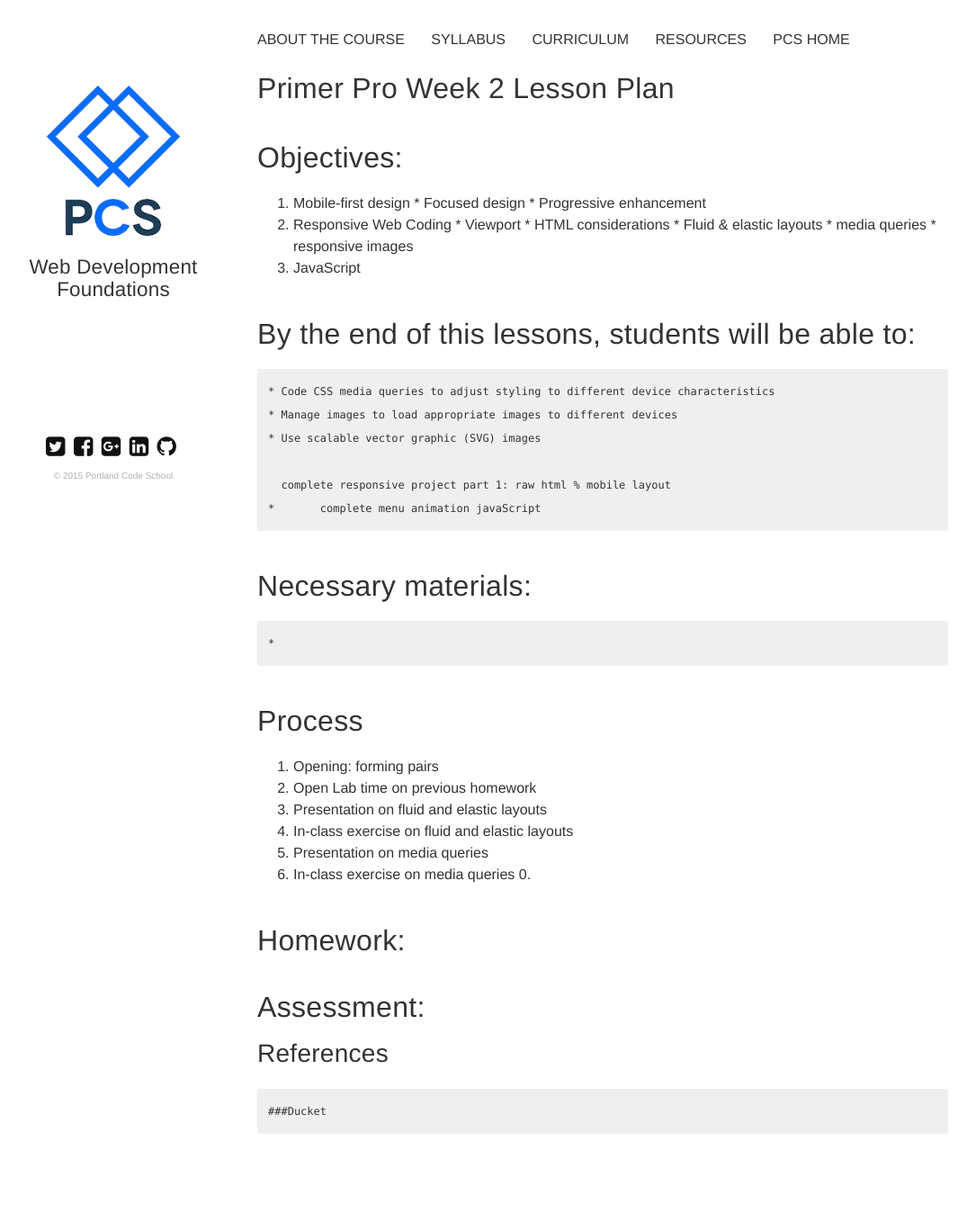
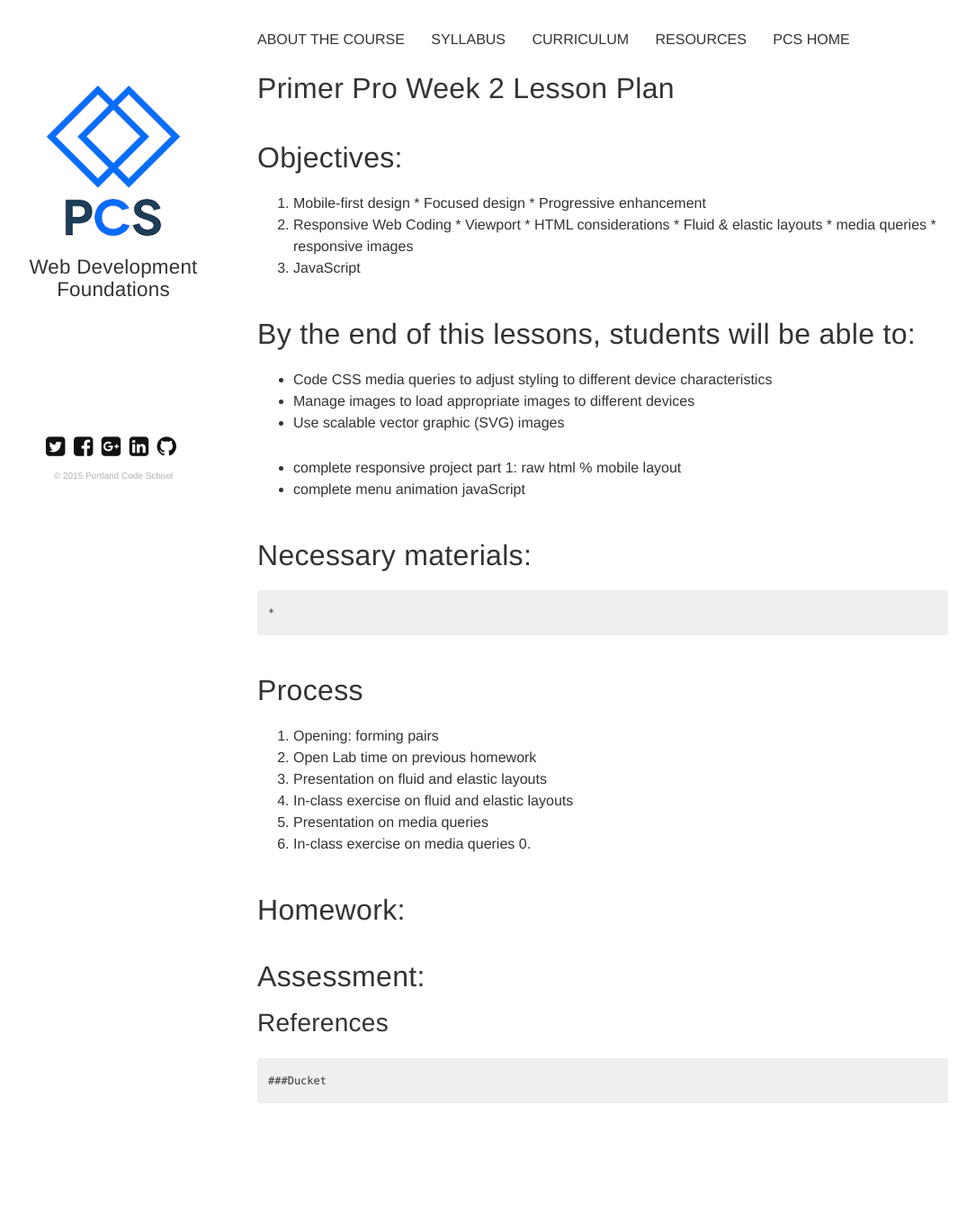
Before and after one commit to portlandcodeschool/primer, a Jekyll site: the page built from _posts/lessons/2015-03-15-primerProLessonPlan2.md, in a window 1280 px wide. Shown: the whole page at 90% size, without its empty margins (34-1119 px from the left). Built offline with Jekyll 4.4.1, drawn with Linux system fonts in a browser that asks for light colours; nearby versions of some CDN libraries; after the commit the page ends 1324 px from its top, so only the background shows below that.

Commit message:
fixed formatting

```diff
--- a/_posts/lessons/2015-03-15-primerProLessonPlan2.md
+++ b/_posts/lessons/2015-03-15-primerProLessonPlan2.md
@@ -19,12 +19,12 @@ description: "Mobile-first design and responsive development"
 
 #By the end of this lessons, students will be able to:
 
-	* Code CSS media queries to adjust styling to different device characteristics
-	* Manage images to load appropriate images to different devices
-	* Use scalable vector graphic (SVG) images
+* Code CSS media queries to adjust styling to different device characteristics
+* Manage images to load appropriate images to different devices
+* Use scalable vector graphic (SVG) images
 
-	  complete responsive project part 1: raw html % mobile layout
-	*	complete menu animation javaScript
+* complete responsive project part 1: raw html % mobile layout
+*	complete menu animation javaScript
 
 #Necessary materials:
 	*
```
